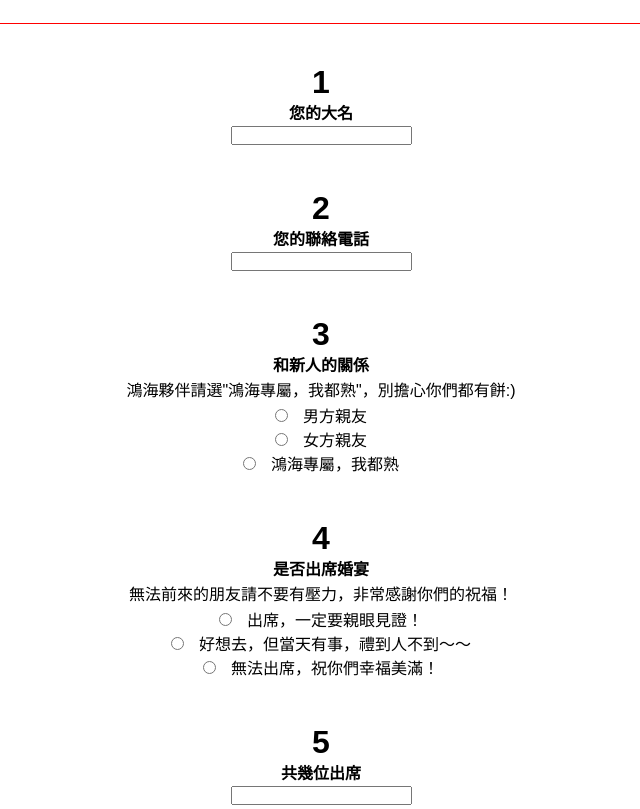
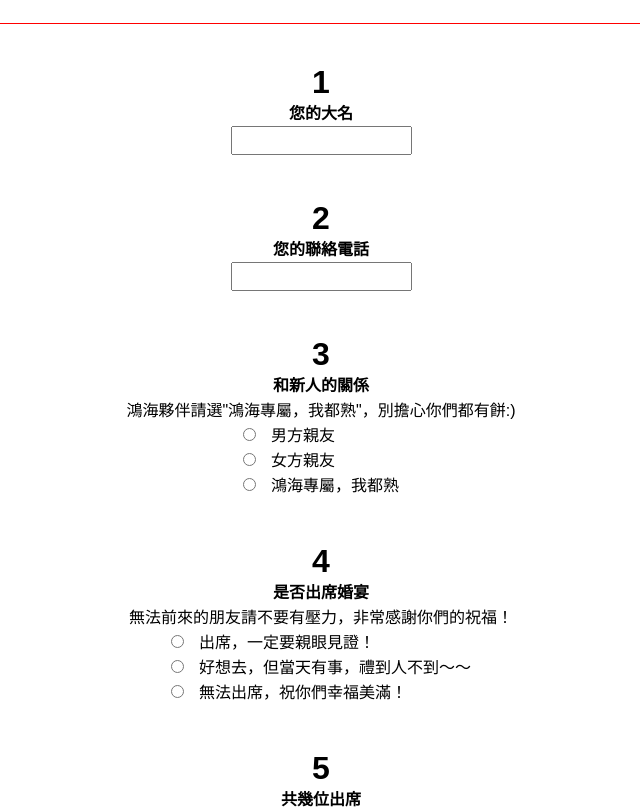
Before and after one commit to chiakaitu/Lance-Rebecca, a Vue app: page / in a window 1280 px wide. Shown: the part 4960-5769 px from the top of the page, without its empty margins (319-959 px from the left). Built offline with nearby package versions, Linux system fonts and the light colour scheme.

Commit message:
2022/06/22 表單對齊

```diff
--- a/src/assets/style.scss
+++ b/src/assets/style.scss
@@ -7,7 +7,7 @@
         font-size: 12px;
     }
 
-    h4, h5, p, b {
+    h4, h5, p, b, input, label {
         line-height: 25px;
     }
 
--- a/src/components/form.vue
+++ b/src/components/form.vue
@@ -28,6 +28,7 @@
     <b>和新人的關係</b>
     <p>鴻海夥伴請選"鴻海專屬，我都熟"，別擔心你們都有餅:)</p>
 
+    <div class="wrap">
       <div class="radio_option">
         <input
           name="relation"
@@ -60,6 +61,7 @@
         />
         <label for="three">鴻海專屬，我都熟</label>
       </div>
+    </div>
 
     <div class="margin_top_45"></div>
 
@@ -68,6 +70,7 @@
     <b>是否出席婚宴</b>
     <p>無法前來的朋友請不要有壓力，非常感謝你們的祝福！</p>
 
+    <div class="wrap">
       <div class="radio_option">
         <input
           name="show"
@@ -100,7 +103,7 @@
         />
         <label for="three">無法出席，祝你們幸福美滿！</label>
       </div>
-
+    </div>
     <div class="margin_top_45"></div>
 
     <!------------- 第五題 ------------->
@@ -125,6 +128,7 @@
     <h1>8</h1>
     <b>想要收到紙本喜帖嗎</b>
 
+    <div class="wrap">
       <div class="radio_option">
         <input
           name="invitation"
@@ -146,7 +150,7 @@
         />
         <label for="two">不用哦，婚禮相關資訊我都知道了！</label>
       </div>
-
+    </div>
     <div class="margin_top_45"></div>
 
     <!------------- 第九題 ------------->
@@ -177,7 +181,7 @@ export default {
       child_num: "",
       veg_num: "",
       invitation: "",
-      feedback: ""
+      feedback: "",
     };
   },
 };
@@ -192,4 +196,9 @@ export default {
 label {
   margin-left: 15px;
 }
+
+.wrap {
+    display: grid;
+    text-align: left;
+}
 </style>
```
Lines whose indentation alone changed are shown as unchanged.
